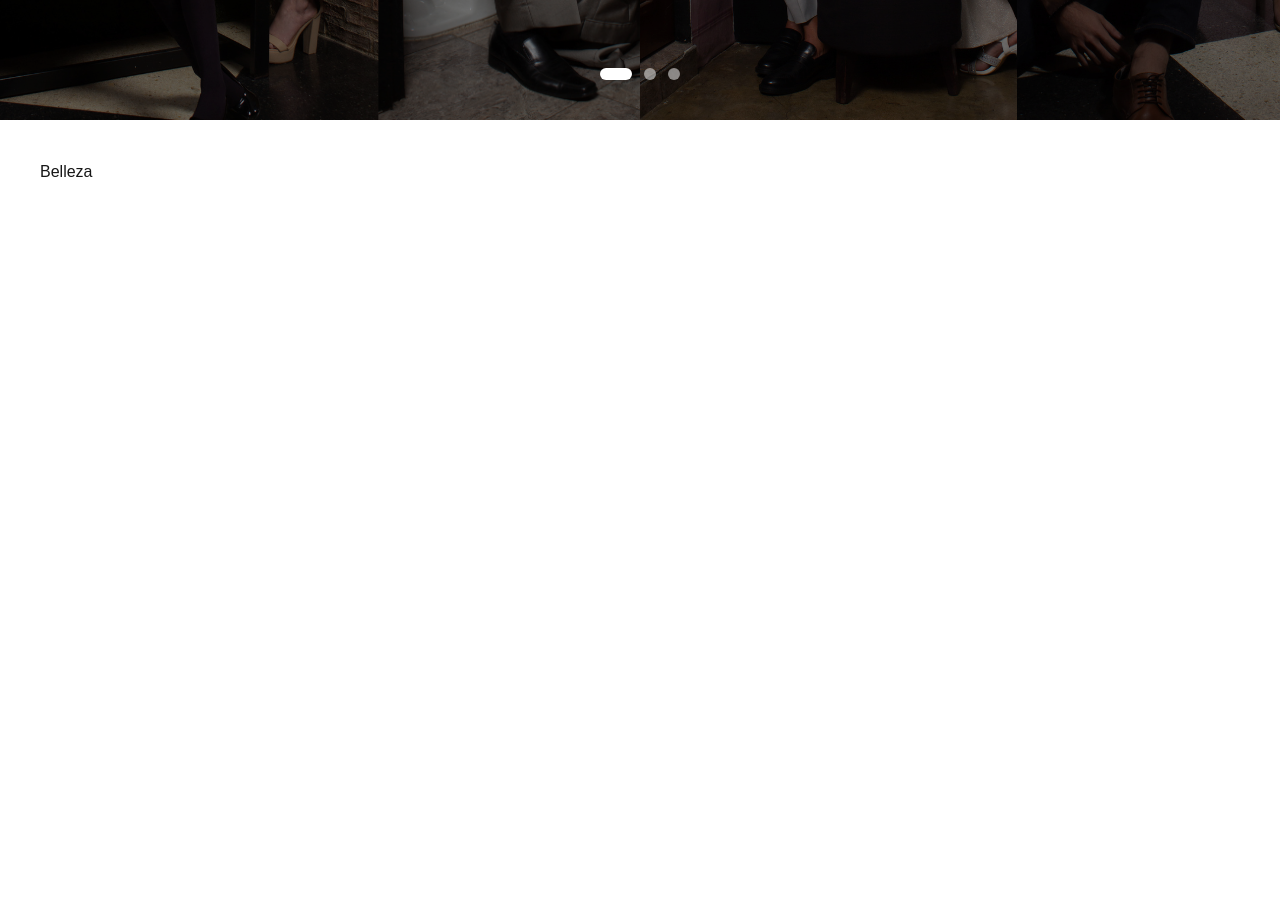
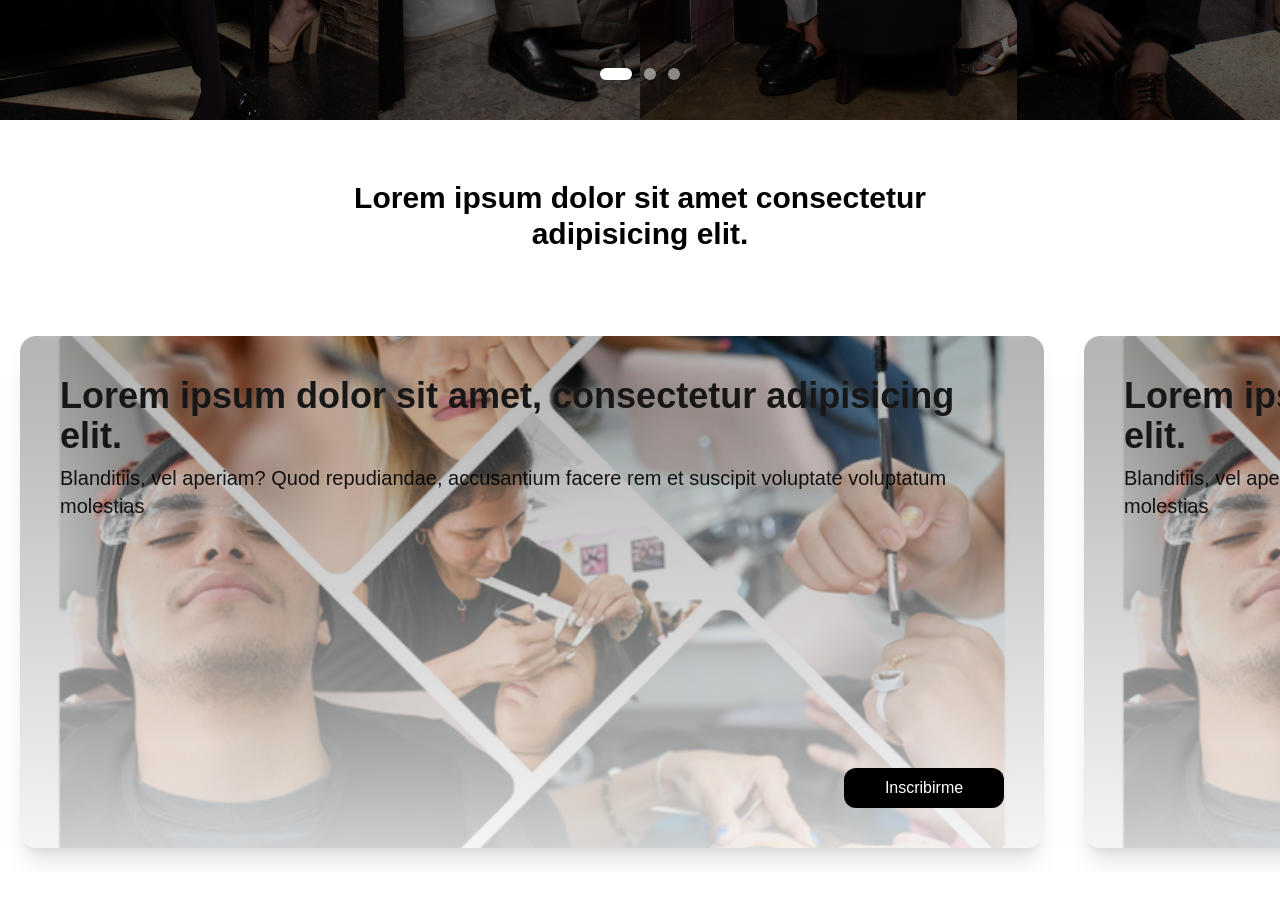
Before and after one commit to Chafardet-1800/fotopose-lp, a Next.js app: page /course in a window 1280 px wide. Shown: the part 600-1502 px from the top of the page. Before the commit the page ends 824 px from the top, so only its background shows below. Built offline with nearby package versions, Linux system fonts and the light colour scheme.

Commit message:
slider lateral de la vista de cursos de maquillaje

```diff
--- a/package.json
+++ b/package.json
@@ -1,6 +1,6 @@
 {
   "name": "fotopose-lp",
-  "version": "0.1.009",
+  "version": "0.1.010",
   "private": true,
   "scripts": {
     "dev": "next dev",
--- a/src/app/globals.css
+++ b/src/app/globals.css
@@ -26,6 +26,6 @@ body {
   font-family: Arial, Helvetica, sans-serif;
 }
 
-button {
-  cursor: pointer;
+.scroll-hidden::-webkit-scrollbar {
+  display: none;
 }
--- a/src/app/page.tsx
+++ b/src/app/page.tsx
@@ -205,9 +205,16 @@ export default function Home() {
         {/* Sección 5 - Nosotros */}
         <section className="flex flex-col w-full p-5 gap-5 lg:p-10 lg:gap-10 rounded-2xl">
           <div
-            className="bg-[url(/images/pictures/lp_nosotros_1.png)] bg-cover bg-center bg-no-repeat
-            relative flex flex-col justify-end gap-2 p-10 w-full lg:h-96 aspect-square lg:aspect-auto rounded-2xl shadow-2xl"
+            className="relative flex flex-col justify-end gap-2 p-10 w-full lg:h-96
+            aspect-square lg:aspect-auto rounded-2xl shadow-2xl"
           >
+            <Image
+              src="/images/pictures/lp_nosotros_1.png"
+              alt="Desfiles de moda FOTOPOSEV"
+              fill
+              className="object-cover brightness-80 rounded-2xl" // Oscurecemos para que el texto resalte
+            />
+
             <div className="rounded-2xl absolute top-0 left-0 w-full h-full bg-linear-to-t from-white/80 to-black/10 dark:from-black/80 dark:to-white/10 "></div>
 
             <p className="text-2xl lg:text-4xl font-bold z-10">
@@ -220,9 +227,16 @@ export default function Home() {
           </div>
 
           <div
-            className="bg-[url(/images/pictures/lp_nosotros_2.png)] bg-cover bg-center bg-no-repeat
-            relative flex flex-col justify-end gap-2 p-10 w-full lg:h-96 aspect-square lg:aspect-auto rounded-2xl shadow-2xl"
+            className="relative flex flex-col justify-end gap-2 p-10 w-full
+          lg:h-96 aspect-square lg:aspect-auto rounded-2xl shadow-2xl"
           >
+            <Image
+              src="/images/pictures/lp_nosotros_2.png"
+              alt="Desfiles de moda FOTOPOSEV"
+              fill
+              className="object-cover brightness-80 rounded-2xl" // Oscurecemos para que el texto resalte
+            />
+
             <div className="rounded-2xl absolute top-0 left-0 w-full h-full bg-linear-to-t from-white/80 to-black/10 dark:from-black/80 dark:to-white/10 "></div>
 
             <p className="text-2xl lg:text-4xl font-bold z-10">
--- a/src/components/courses/CourseDetails.tsx
+++ b/src/components/courses/CourseDetails.tsx
@@ -1,3 +1,4 @@
+import Image from "next/image";
 import { CourseType } from "../base/interfaces";
 
 interface Props {
@@ -8,19 +9,161 @@ export default function CourseDetails({ type }: Props) {
   switch (type) {
     case "aesthetics":
       return (
-        <div className="flex-1 flex-col gap-10 p-10 items-center">
-          <h2>Belleza</h2>
+        <div className="flex flex-1 flex-col gap-15 py-15 items-center">
+          <h2 className="text-3xl font-bold text-black dark:text-white text-center max-w-2xl">
+            Lorem ipsum dolor sit amet consectetur adipisicing elit.
+          </h2>
+
+          {/* Slider lateral a la derecha */}
+          <div className="w-full h-[60vh] lg:h-[70vh] flex items-center gap-5 overflow-x-scroll scroll-hidden">
+            <div
+              className="relative flex flex-col justify-between min-w-[80%] max-w-[80%] ms-5 p-3 sm:p-10
+              aspect-square sm:aspect-2/1 rounded-2xl shadow-xl"
+            >
+              <Image
+                src="/images/pictures/lp_cejas_1.png"
+                alt="Desfiles de moda FOTOPOSEV"
+                fill
+                className="object-cover brightness-80 rounded-2xl" // Oscurecemos para que el texto resalte
+              />
+
+              {/* Degradado */}
+              <div className="rounded-2xl absolute top-0 left-0 w-full h-full bg-linear-to-t from-white/80 to-black/10 dark:from-black/80 dark:to-white/10"></div>
+
+              {/* Contenido */}
+              <div className="flex flex-col gap-2 z-10">
+                <p className="text-lg sm:text-4xl font-bold">
+                  Lorem ipsum dolor sit amet, consectetur adipisicing elit.
+                </p>
+
+                <p className="text-sm sm:text-xl text-black/90 dark:text-white/90">
+                  Blanditiis, vel aperiam? Quod repudiandae, accusantium facere
+                  rem et suscipit voluptate voluptatum molestias
+                </p>
+              </div>
+
+              {/* Botón */}
+              <button
+                className="w-40 mx-auto lg:m-0 lg:ms-auto rounded-xl p-2 bg-black text-white text-shadow-white hover:bg-white hover:text-black
+             dark:bg-white dark:text-black dark:hover:bg-black dark:hover:text-white z-10"
+              >
+                Inscribirme
+              </button>
+            </div>
+            <div
+              className="relative flex flex-col justify-between min-w-[80%] max-w-[80%] ms-5 p-3 sm:p-10
+              aspect-square sm:aspect-2/1 rounded-2xl shadow-xl"
+            >
+              <Image
+                src="/images/pictures/lp_cejas_1.png"
+                alt="Desfiles de moda FOTOPOSEV"
+                fill
+                className="object-cover brightness-80 rounded-2xl" // Oscurecemos para que el texto resalte
+              />
+
+              {/* Degradado */}
+              <div className="rounded-2xl absolute top-0 left-0 w-full h-full bg-linear-to-t from-white/80 to-black/10 dark:from-black/80 dark:to-white/10"></div>
+
+              {/* Contenido */}
+              <div className="flex flex-col gap-2 z-10">
+                <p className="text-lg sm:text-4xl font-bold">
+                  Lorem ipsum dolor sit amet, consectetur adipisicing elit.
+                </p>
+
+                <p className="text-sm sm:text-xl text-black/90 dark:text-white/90">
+                  Blanditiis, vel aperiam? Quod repudiandae, accusantium facere
+                  rem et suscipit voluptate voluptatum molestias
+                </p>
+              </div>
+
+              {/* Botón */}
+              <button
+                className="w-40 mx-auto lg:m-0 lg:ms-auto rounded-xl p-2 bg-black text-white text-shadow-white hover:bg-white hover:text-black
+             dark:bg-white dark:text-black dark:hover:bg-black dark:hover:text-white z-10"
+              >
+                Inscribirme
+              </button>
+            </div>
+            <div
+              className="relative flex flex-col justify-between min-w-[80%] max-w-[80%] ms-5 p-3 sm:p-10
+              aspect-square sm:aspect-2/1 rounded-2xl shadow-xl"
+            >
+              <Image
+                src="/images/pictures/lp_cejas_1.png"
+                alt="Desfiles de moda FOTOPOSEV"
+                fill
+                className="object-cover brightness-80 rounded-2xl" // Oscurecemos para que el texto resalte
+              />
+
+              {/* Degradado */}
+              <div className="rounded-2xl absolute top-0 left-0 w-full h-full bg-linear-to-t from-white/80 to-black/10 dark:from-black/80 dark:to-white/10"></div>
+
+              {/* Contenido */}
+              <div className="flex flex-col gap-2 z-10">
+                <p className="text-lg sm:text-4xl font-bold">
+                  Lorem ipsum dolor sit amet, consectetur adipisicing elit.
+                </p>
+
+                <p className="text-sm sm:text-xl text-black/90 dark:text-white/90">
+                  Blanditiis, vel aperiam? Quod repudiandae, accusantium facere
+                  rem et suscipit voluptate voluptatum molestias
+                </p>
+              </div>
+
+              {/* Botón */}
+              <button
+                className="w-40 mx-auto lg:m-0 lg:ms-auto rounded-xl p-2 bg-black text-white text-shadow-white hover:bg-white hover:text-black
+             dark:bg-white dark:text-black dark:hover:bg-black dark:hover:text-white z-10"
+              >
+                Inscribirme
+              </button>
+            </div>
+            <div
+              className="relative flex flex-col justify-between min-w-[80%] max-w-[80%] ms-5 p-3 sm:p-10
+              aspect-square sm:aspect-2/1 rounded-2xl shadow-xl"
+            >
+              <Image
+                src="/images/pictures/lp_cejas_1.png"
+                alt="Desfiles de moda FOTOPOSEV"
+                fill
+                className="object-cover brightness-80 rounded-2xl" // Oscurecemos para que el texto resalte
+              />
+
+              {/* Degradado */}
+              <div className="rounded-2xl absolute top-0 left-0 w-full h-full bg-linear-to-t from-white/80 to-black/10 dark:from-black/80 dark:to-white/10"></div>
+
+              {/* Contenido */}
+              <div className="flex flex-col gap-2 z-10">
+                <p className="text-lg sm:text-4xl font-bold">
+                  Lorem ipsum dolor sit amet, consectetur adipisicing elit.
+                </p>
+
+                <p className="text-sm sm:text-xl text-black/90 dark:text-white/90">
+                  Blanditiis, vel aperiam? Quod repudiandae, accusantium facere
+                  rem et suscipit voluptate voluptatum molestias
+                </p>
+              </div>
+
+              {/* Botón */}
+              <button
+                className="w-40 mx-auto lg:m-0 lg:ms-auto rounded-xl p-2 bg-black text-white text-shadow-white hover:bg-white hover:text-black
+             dark:bg-white dark:text-black dark:hover:bg-black dark:hover:text-white z-10"
+              >
+                Inscribirme
+              </button>
+            </div>
+          </div>
         </div>
       );
     case "modeling":
       return (
-        <div className="flex-1 flex-col gap-10 p-10 items-center">
+        <div className="flex-1 flex-col g items-center">
           <h2>Modelaje</h2>
         </div>
       );
     default:
       return (
-        <div className="flex-1 flex-col gap-10 p-10 items-center">
+        <div className="flex-1 flex-col g items-center">
           <h2>Marketing</h2>
         </div>
       );
```
